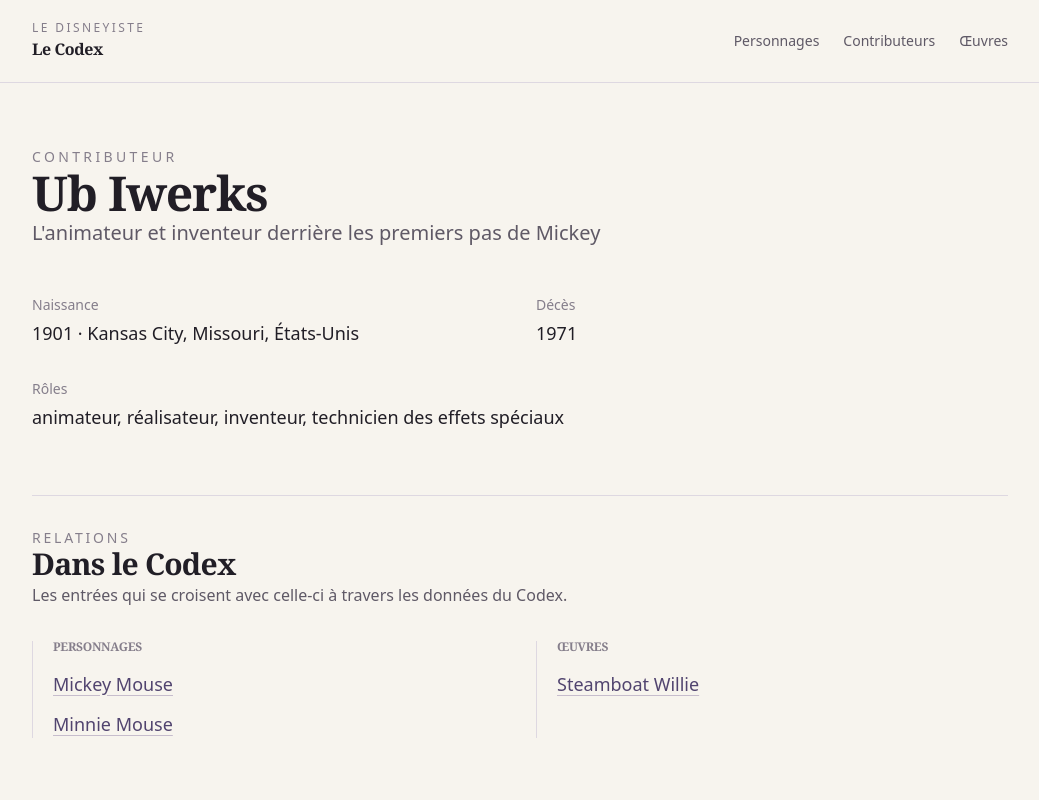
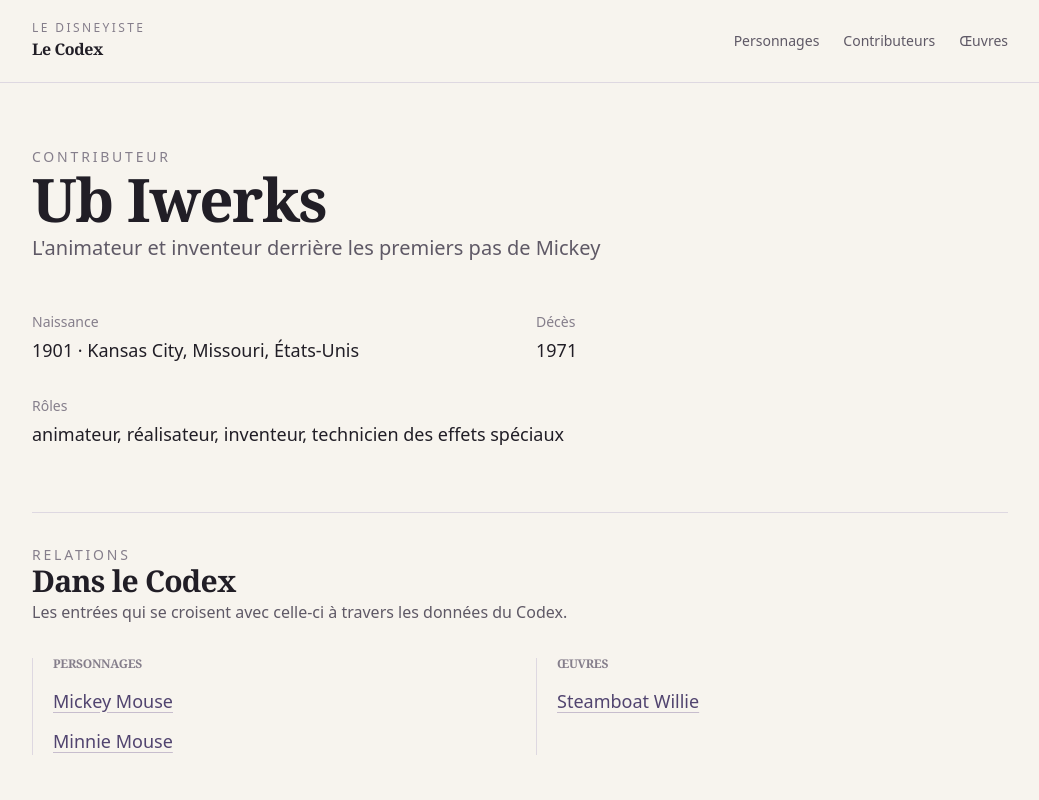
Before and after one commit to iamjulienjulien/ledisneyiste-codex, a Next.js app: page /contributeurs/ub-iwerks in a window 1280 px wide. Shown: the top 800 px of the page, without its empty margins (120-1159 px from the left). Built offline with nearby package versions, Linux system fonts and the light colour scheme.

Commit message:
🎨 Mise en scène > Donner une même ouverture aux premières fiches > 🐭 Julien

```diff
--- a/src/app/contributeurs/[slug]/page.tsx
+++ b/src/app/contributeurs/[slug]/page.tsx
@@ -7,6 +7,7 @@ import {
     getOeuvresContribueesParContributeur,
     getPersonnagesCreesParContributeur,
 } from "@/data/relations";
+import CodexFicheHeader from "@/components/codex/CodexFicheHeader";
 import SourcesCodex from "@/components/codex/SourcesCodex";
 import RelationsCodex from "@/components/codex/RelationsCodex";
 
@@ -62,25 +63,12 @@ export default async function ContributeurPage({
 
     return (
         <main className="mx-auto min-h-screen w-full max-w-5xl px-6 py-16">
-            <header>
-                <p className="text-sm uppercase tracking-[0.24em] text-muted">
-                    Contributeur
-                </p>
-
-                <h1 className="mt-4 text-5xl">{contributeur.nom}</h1>
-
-                {contributeur.sousTitre && (
-                    <p className="mt-4 text-xl text-ink-soft">
-                        {contributeur.sousTitre}
-                    </p>
-                )}
-
-                {fiche.introduction && (
-                    <p className="mt-8 max-w-2xl text-lg leading-8 text-ink-soft">
-                        {fiche.introduction}
-                    </p>
-                )}
-            </header>
+            <CodexFicheHeader
+                eyebrow="Contributeur"
+                titre={contributeur.nom}
+                sousTitre={contributeur.sousTitre}
+                introduction={fiche.introduction}
+            />
 
             <dl className="mt-12 grid gap-8 sm:grid-cols-2">
                 <div>
--- a/src/app/oeuvres/[slug]/page.tsx
+++ b/src/app/oeuvres/[slug]/page.tsx
@@ -1,5 +1,6 @@
 import type { Metadata } from "next";
 import { notFound } from "next/navigation";
+import CodexFicheHeader from "@/components/codex/CodexFicheHeader";
 import ReferenceCodexLink from "@/components/codex/ReferenceCodexLink";
 import SourcesCodex from "@/components/codex/SourcesCodex";
 import { getOeuvreBySlug, oeuvres } from "@/data/catalogues";
@@ -53,25 +54,12 @@ export default async function OeuvrePage({
 
     return (
         <main className="mx-auto min-h-screen w-full max-w-5xl px-6 py-16">
-            <header>
-                <p className="text-sm uppercase tracking-[0.24em] text-muted">
-                    Œuvre
-                </p>
-
-                <h1 className="mt-4 text-5xl text-ink">{oeuvre.nom}</h1>
-
-                {oeuvre.sousTitre && (
-                    <p className="mt-4 text-xl text-ink-soft">
-                        {oeuvre.sousTitre}
-                    </p>
-                )}
-
-                {fiche.introduction && (
-                    <p className="mt-8 max-w-2xl text-lg leading-8 text-ink-soft">
-                        {fiche.introduction}
-                    </p>
-                )}
-            </header>
+            <CodexFicheHeader
+                eyebrow="Œuvre"
+                titre={oeuvre.nom}
+                sousTitre={oeuvre.sousTitre}
+                introduction={fiche.introduction}
+            />
 
             <dl className="mt-12 grid gap-8 sm:grid-cols-2">
                 <div>
--- a/src/app/personnages/[slug]/page.tsx
+++ b/src/app/personnages/[slug]/page.tsx
@@ -4,6 +4,7 @@ import { getPersonnageBySlug, personnages } from "@/data/catalogues";
 import { getFichePersonnageBySlug } from "@/data/personnages";
 import { getSourcesByIds } from "@/data/sources";
 import { getOeuvresAvecPersonnage } from "@/data/relations";
+import CodexFicheHeader from "@/components/codex/CodexFicheHeader";
 import ReferenceCodexLink from "@/components/codex/ReferenceCodexLink";
 import SourcesCodex from "@/components/codex/SourcesCodex";
 import RelationsCodex from "@/components/codex/RelationsCodex";
@@ -56,25 +57,12 @@ export default async function PersonnagePage({
 
     return (
         <main className="mx-auto min-h-screen w-full max-w-5xl px-6 py-16">
-            <header>
-                <p className="text-sm uppercase tracking-[0.24em] text-muted">
-                    Personnage
-                </p>
-
-                <h1 className="mt-4 text-5xl">{personnage.nom}</h1>
-
-                {personnage.sousTitre && (
-                    <p className="mt-4 text-xl text-ink-soft">
-                        {personnage.sousTitre}
-                    </p>
-                )}
-
-                {fiche.introduction && (
-                    <p className="mt-8 max-w-2xl text-lg leading-8 text-ink-soft">
-                        {fiche.introduction}
-                    </p>
-                )}
-            </header>
+            <CodexFicheHeader
+                eyebrow="Personnage"
+                titre={personnage.nom}
+                sousTitre={personnage.sousTitre}
+                introduction={fiche.introduction}
+            />
 
             <dl className="mt-12 grid gap-8 sm:grid-cols-2">
                 <div>
--- /dev/null
+++ b/src/components/codex/CodexFicheHeader.tsx
@@ -0,0 +1,35 @@
+type CodexFicheHeaderProps = {
+    eyebrow: string;
+    titre: string;
+    sousTitre?: string;
+    introduction?: string;
+};
+
+export default function CodexFicheHeader({
+    eyebrow,
+    titre,
+    sousTitre,
+    introduction,
+}: CodexFicheHeaderProps) {
+    return (
+        <header className="max-w-3xl">
+            <p className="text-sm font-medium uppercase tracking-[0.2em] text-muted">
+                {eyebrow}
+            </p>
+
+            <h1 className="mt-3 text-5xl text-ink sm:text-6xl">{titre}</h1>
+
+            {sousTitre && (
+                <p className="mt-4 text-xl leading-8 text-ink-soft">
+                    {sousTitre}
+                </p>
+            )}
+
+            {introduction && (
+                <p className="mt-8 max-w-2xl text-lg leading-8 text-ink-soft">
+                    {introduction}
+                </p>
+            )}
+        </header>
+    );
+}
--- /dev/null
+++ b/src/components/codex/CodexFicheSection.tsx
@@ -0,0 +1,43 @@
+import type { ReactNode } from "react";
+
+type CodexFicheSectionProps = {
+    eyebrow?: string;
+    titre?: string;
+    description?: string;
+    children: ReactNode;
+};
+
+export default function CodexFicheSection({
+    eyebrow,
+    titre,
+    description,
+    children,
+}: CodexFicheSectionProps) {
+    return (
+        <section className="mt-16 border-t border-line pt-8">
+            {(eyebrow || titre || description) && (
+                <header className="max-w-2xl">
+                    {eyebrow && (
+                        <p className="text-sm font-medium uppercase tracking-[0.2em] text-muted">
+                            {eyebrow}
+                        </p>
+                    )}
+
+                    {titre && (
+                        <h2 className="mt-3 text-3xl text-ink">{titre}</h2>
+                    )}
+
+                    {description && (
+                        <p className="mt-3 leading-7 text-ink-soft">
+                            {description}
+                        </p>
+                    )}
+                </header>
+            )}
+
+            <div className={titre || eyebrow || description ? "mt-8" : ""}>
+                {children}
+            </div>
+        </section>
+    );
+}
```
